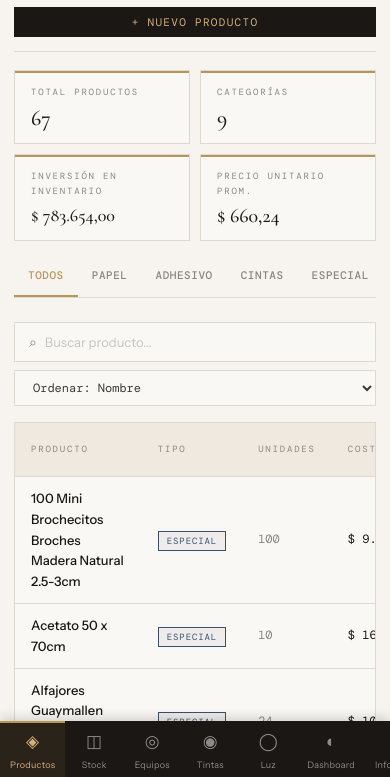
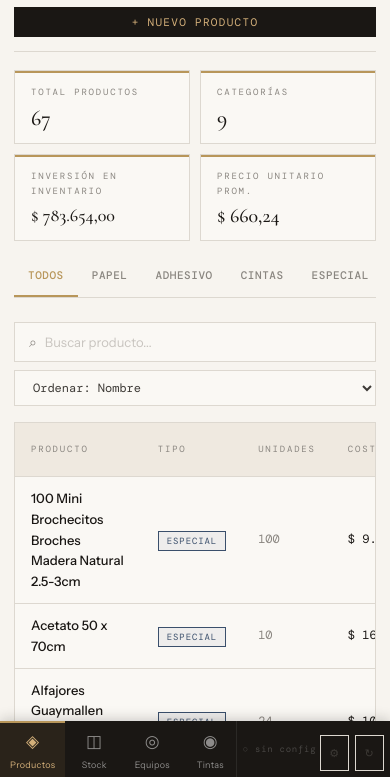
Before and after one commit to Santiagod1/papyrus-csm, a plain HTML site: page index.html in a window 390 px wide. Shown: the part 67-844 px from the top of the page. Drawn offline with nearby package versions, Linux system fonts and the light colour scheme; a web font is replaced by a local one.

Commit message:
Update index.html

```diff
--- a/index.html
+++ b/index.html
@@ -270,7 +270,7 @@ td.price{font-family:'DM Mono',monospace;font-size:12px;color:var(--ink)}
   /* Sidebar → bottom nav */
   .sidebar{width:100%;min-height:auto;height:56px;top:auto;bottom:0;left:0;right:0;flex-direction:row;overflow:hidden;box-shadow:0 -2px 12px rgba(26,23,20,.2)}
   .sidebar-logo{display:none}
-  .sidebar-footer{display:none}
+  .sidebar-footer{display:flex;flex-direction:row;gap:4px;padding:4px 6px;border-top:none;border-left:1px solid rgba(255,255,255,.08);align-items:center;flex-shrink:0}
   .nav{flex:1;padding:0;overflow-x:auto;overflow-y:hidden;display:flex;flex-direction:row;align-items:stretch;scrollbar-width:none}
   .nav::-webkit-scrollbar{display:none}
   .nav-section{display:none}
@@ -409,8 +409,8 @@ td.price{font-family:'DM Mono',monospace;font-size:12px;color:var(--ink)}
   <div class="sidebar-footer">
     <div id="sync-status-text" style="font-family:'DM Mono',monospace;font-size:9px;letter-spacing:.08em">○ sin config</div>
     <div style="display:flex;gap:6px;margin-top:8px;flex-wrap:wrap">
-      <button class="btn btn-secondary btn-sm" onclick="openModal('modal-config')" style="font-size:9px;padding:3px 8px">⚙ Config</button>
-      <button class="btn btn-secondary btn-sm" onclick="syncManual()" style="font-size:9px;padding:3px 8px" id="btn-sync" title="Traer cambios del servidor y sincronizar">↻ Sync</button>
+      <button class="btn btn-secondary btn-sm" onclick="openModal('modal-config')" style="font-size:11px;padding:6px 8px;min-height:36px">⚙</button>
+<button class="btn btn-secondary btn-sm" onclick="syncManual()" style="font-size:11px;padding:6px 8px;min-height:36px" id="btn-sync" title="Sincronizar">↻</button>
     </div>
   </div>
 </aside>
```
